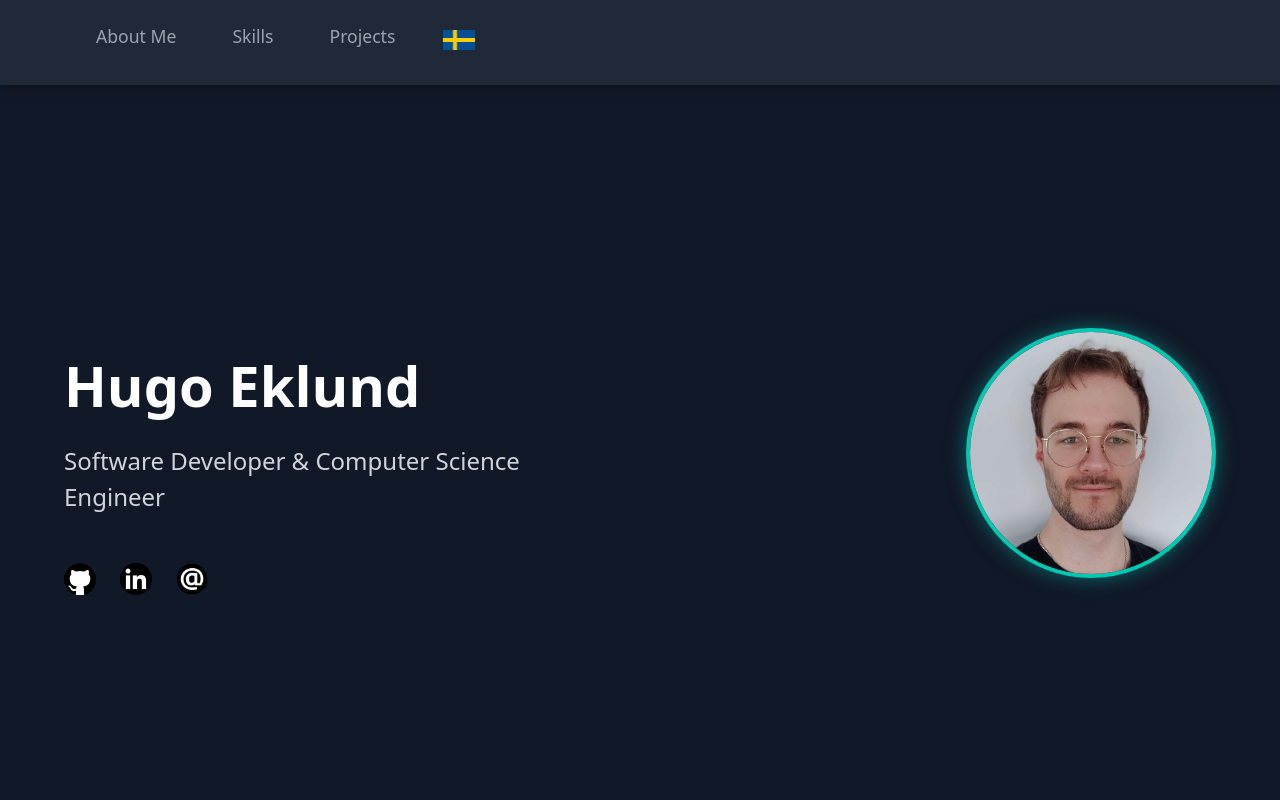
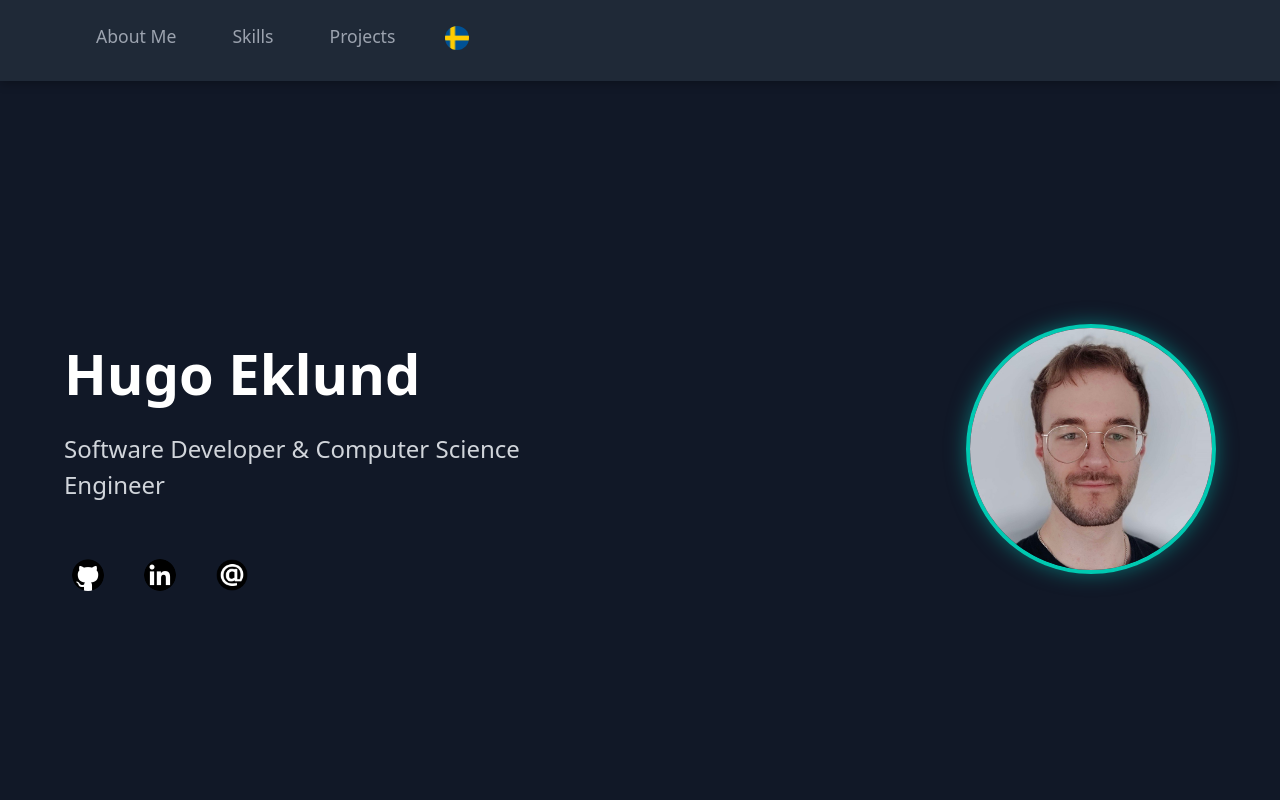
Before and after one commit to HugoEklund/PortfolioWeb, a React (Vite) app in the folder Frontend/: page / in a window 1280 px wide. Shown: the top 800 px of the page. Built offline with nearby package versions, Linux system fonts and the light colour scheme.

Commit message:
fixed language icon

```diff
--- a/Frontend/src/App.css
+++ b/Frontend/src/App.css
@@ -104,24 +104,28 @@
     border: none;
     cursor: pointer;
     padding: 0.5rem;
-    border-radius: 0.5rem;
-    transition: background-color 0.3s ease;
+    border-radius: 50%; /* Make the button circular */
+    transition: background-color 0.3s ease, transform 0.2s ease-in-out;
 }
 
-.language-flag:hover {
-    transform: scale(1.05); /* Slight scale on hover */
-    border-color: var(--accent-main); /* Accent border on hover */
+.language-toggle-button:hover {
+    background-color: rgba(255, 255, 255, 0.1);
+    transform: scale(1.05);
 }
 
 .language-flag {
     width: 1.75rem;
     height: 1.75rem;
-    border-radius: 50%; /* Makes it circular */
-    object-fit: cover; /* Ensures uniform scaling and cropping */
-    object-position: center; /* Centers the image within the circle */
-    border: 2px solid var(--border-color); /* Optional: adds a subtle border */
-    transition: transform 0.2s ease-in-out, border-color 0.2s ease-in-out;
-    filter: none; /* Explicitly remove any inherited filters */
+    border-radius: 50%; /* Make the flag image circular */
+    object-fit: cover; /* Crop to fill the circle */
+    object-position: center; /* Center the image */
+    filter: none; /* Remove any inherited filters */
+    border: 2px solid transparent; /* Invisible border for hover effect */
+    transition: border-color 0.2s ease-in-out;
+}
+
+.language-flag:hover {
+    border-color: var(--accent-main);
 }
 
 /* --- Hero Section --- */
@@ -192,20 +196,23 @@
 
 .social-icon {
     display: inline-block;
-    transition: transform 0.2s ease-in-out;
+    border-radius: 50%; /* Make the clickable area circular */
+    padding: 0.5rem; /* Space around the icon for glow effect */
+    transition: transform 0.2s ease-in-out, box-shadow 0.2s ease-in-out;
 }
 
 .social-icon:hover {
-    box-shadow: 0 12px 24px rgba(0, 0, 0, 0.5), 0 0 25px rgba(0, 190, 177, 0.3); /* Lägg till "glöd" */
+    box-shadow: 0 8px 16px rgba(0, 0, 0, 0.4), 0 0 20px rgba(0, 190, 177, 0.6);
+    transform: scale(1.05);
 }
 
 .social-icon-img {
     width: 2rem;
     height: 2rem;
     object-fit: contain;
-    filter: none; /* Explicitly remove any inherited filters */
+    filter: none; /* Remove any inherited white filters */
+    border-radius: 50%; /* Make the image itself circular too */
 }
-
 .hero-image-container {
     width: 250px; /* Specific width */
     height: 250px; /* Specific height */
--- a/Frontend/src/App.jsx
+++ b/Frontend/src/App.jsx
@@ -111,7 +111,7 @@ const App = () => {
                                 <img
                                     src={language === 'en' ? '/assets/flagSE.png' : '/assets/flagEN.png'}
                                     alt={language === 'en' ? 'Swedish Flag' : 'English Flag'}
-                                    className="social-icon-img"
+                                    className="language-flag"
                                 />
                             </button>
                         </li>
@@ -231,7 +231,7 @@ const App = () => {
             <footer className="main-footer">
                 <div className="section-container">
                     <p>&copy; {new Date().getFullYear()} Hugo Eklund. All rights reserved.</p>
-                    <p className="footer-text-secondary">Built with React and CSS.</p>
+                    <p className="footer-text-secondary">Built with React and CSS. Hosted on Hugos NAS</p>
                 </div>
             </footer>
         </div>
```
